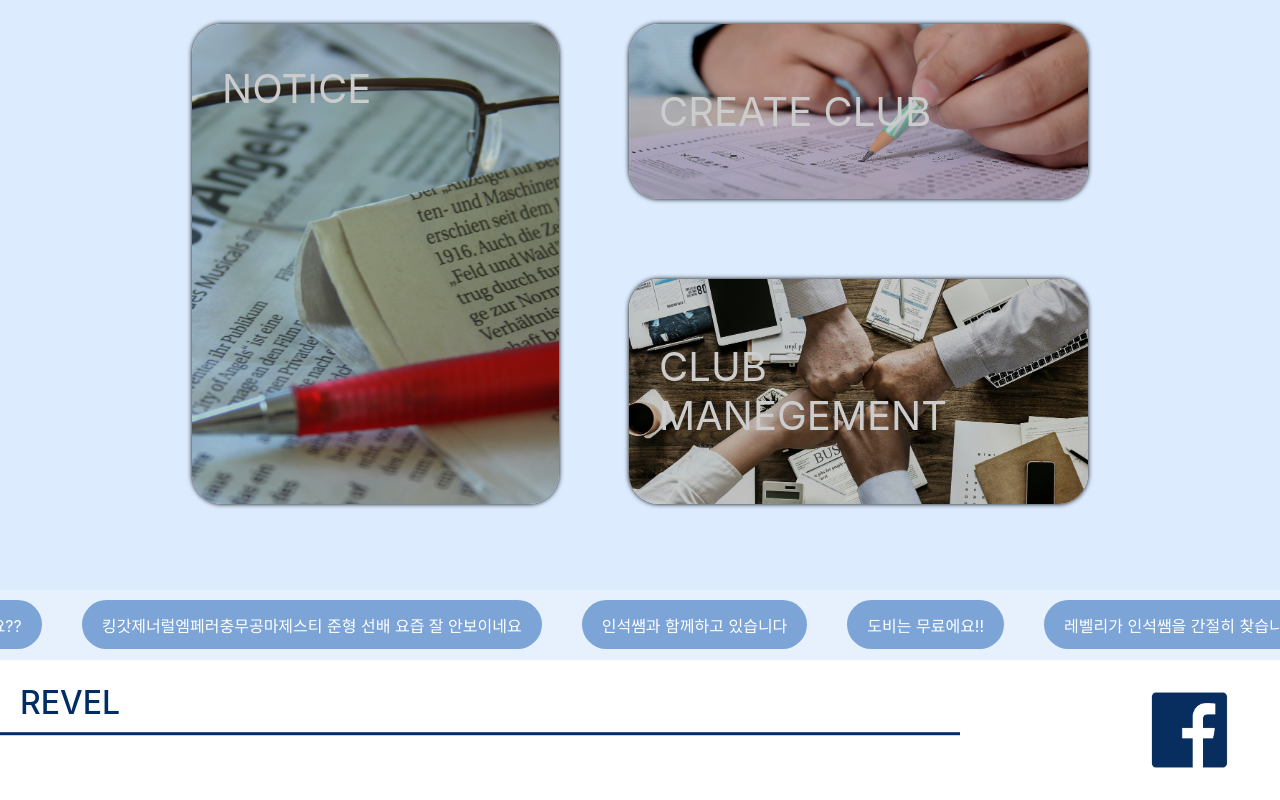
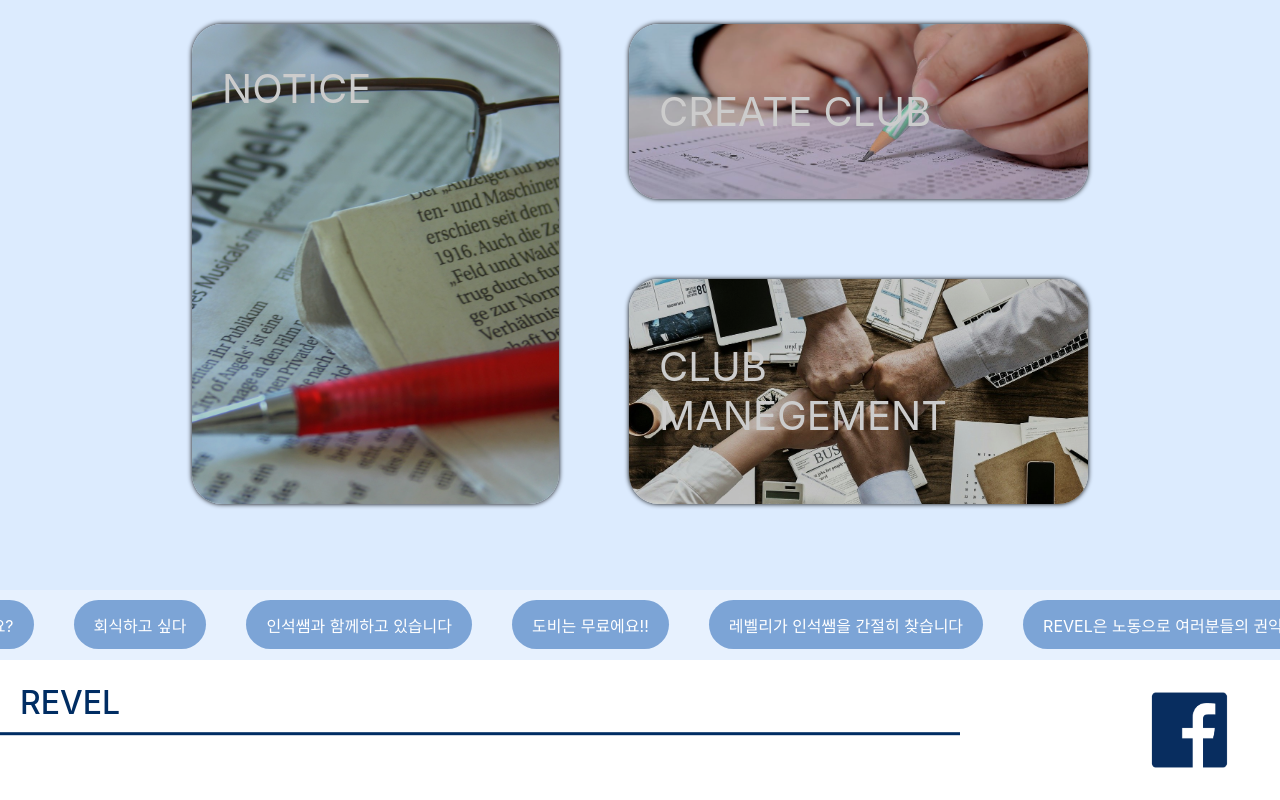
Before and after one commit to RE-VEL/REVEL-frontend-V1, a Next.js app: page / in a window 1280 px wide. Shown: the part 1612-2412 px from the top of the page. Built offline with nearby package versions, Linux system fonts and the light colour scheme.

Commit message:
Doc: marguee item 내용 변경

```diff
--- a/components/main/marguee/margueeItem.tsx
+++ b/components/main/marguee/margueeItem.tsx
@@ -2,8 +2,8 @@ import { NextPage } from 'next';
 import MargueeItemView from './margueeItemView';
 
 const items = [
-  '인석썜 어디계신지 보신분? 진짜 아무도 몰라요??',
-  '킹갓제너럴엠페러충무공마제스티 준형 선배 요즙 잘 안보이네요',
+  '인석썜 어디계신지 보신분? 진짜 아무도 몰라요?',
+  '회식하고 싶다',
   '인석쌤과 함께하고 있습니다',
   '도비는 무료에요!!',
   '레벨리가 인석쌤을 간절히 찾습니다',
```
